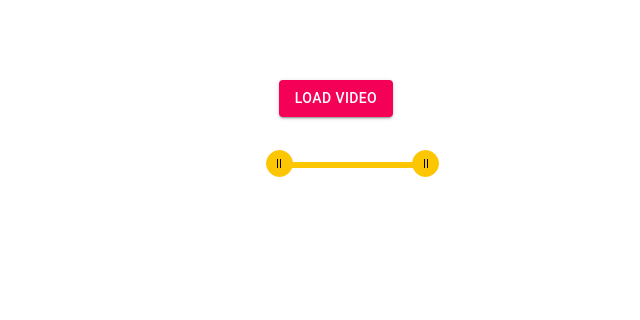
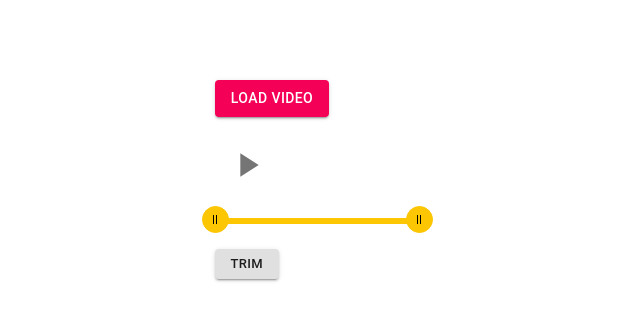
Before and after one commit to jamestimotiwu/trim_app, a React (Create React App) app in the folder client/: page / in a window 1280 px wide. Shown: the top 320 px of the page, without its empty margins (288-928 px from the left). Built offline with nearby package versions, Linux system fonts and the light colour scheme.

Commit message:
Add play button and trim button

```diff
--- a/client/src/pages/Load.js
+++ b/client/src/pages/Load.js
@@ -1,6 +1,7 @@
 import React, { Component } from 'react';
-import {withStyles, Slider, Typography, Button, Input, Grid} from '@material-ui/core';
+import {withStyles, Slider, Typography, Button, IconButton, Input, Grid} from '@material-ui/core';
 import './Load.css';
+import PlayArrowIcon from '@material-ui/icons/PlayArrow';
 
 function VideoThumbComponent(props) {
   return (
@@ -101,7 +102,7 @@ class Load extends Component {
 
     return (
       <div>
-        <Grid container spacing={2}>
+        <Grid container spacing={1}>
           <Grid item xs={12}>
             <div style={{margin:"0 auto"}} id="file-load">
               <label htmlFor="upload-video">
@@ -127,12 +128,25 @@ class Load extends Component {
               {this.renderVideo()}
             </div>
           </Grid>
-          <Grid item xs={12}>
+          <Grid item xs>
+            <IconButton onClick={() => {this.refs.vidRef.play()}}>
+              <PlayArrowIcon variant="contained" style={{fontSize:40}}/>
+            </IconButton>
+          </Grid>
+          <Grid item xs={9}>
             <VideoSlider
                 ThumbComponent={VideoThumbComponent}
                 defaultValue={this.state.sliderValue}
                 onChangeCommitted={this.handleUpdateVideo}
             />
+          </Grid>
+          <Grid item xs spacing={5}>
+            <Button variant="contained"
+                component="span"
+                size="small"
+                >
+              Trim
+            </Button>
           </Grid>
         </Grid>
       </div>
```
